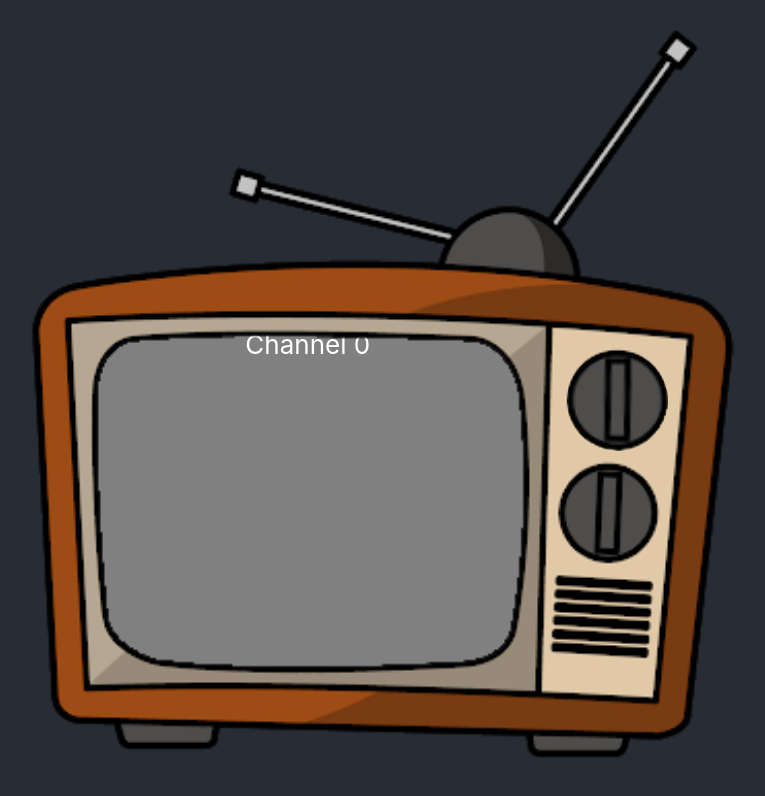
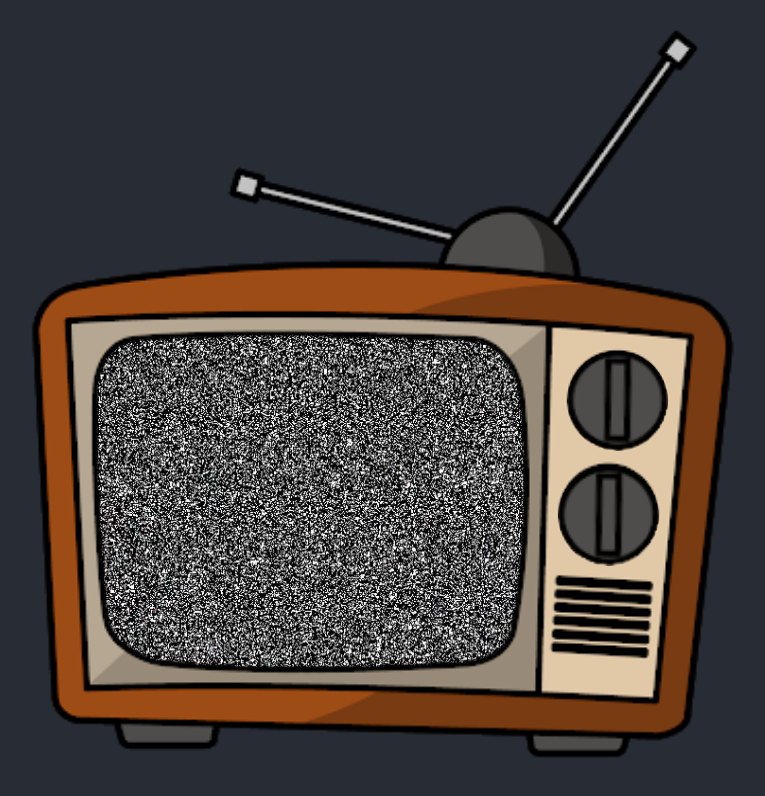
Before and after one commit to AdiSneh/whats-on-tv, a React (Create React App) app: page / in a window 1280 px wide. Shown: the top 796 px of the page, without its empty margins (253-1018 px from the left). Built offline with nearby package versions, Linux system fonts and the light colour scheme.

Commit message:
Buttons change channel in different directions. Screen is static gif.

```diff
--- a/src/App.css
+++ b/src/App.css
@@ -35,11 +35,21 @@
     z-index: 20;
 }
 
+.Channel-button-top {
+    top: 43.8%;
+    left: 67%;
+}
+
+.Channel-button-bottom {
+    top: 58.3%;
+    left: 66.2%;
+}
+
 .Screen {
     position: absolute;
     width: 43%;
     height: 45%;
     top: 41%;
     left: 21%;
-    background-color: gray;
+    /*background-color: gray;*/
 }
--- a/src/App.js
+++ b/src/App.js
@@ -2,26 +2,29 @@ import React, {useState} from 'react';
 import './App.css';
 import TvFrameImage from './tv.png';
 import ChannelButtonImage from './button.png';
+import NoSignal from './channels/static_no_signal.gif';
+import GrayNoSignal from './channels/static_no_signal_gray.gif';
 
 /**
  * The total number of channels.
  */
-const MAX_CHANNELS = 6;
+const CHANNELS = [GrayNoSignal, GrayNoSignal, GrayNoSignal, GrayNoSignal, GrayNoSignal, GrayNoSignal, GrayNoSignal]
+const MAX_CHANNELS = CHANNELS.length;
 
 /**
  * The container component for everything in the TV (screen, frame, button).
  */
 const Tv = () => {
     const [channelNum, setChannelNum] = useState(0);
-    const changeChannel = () => {
-        setChannelNum(channelNum + 1);
+    const changeChannel = (channelDir) => {
+        setChannelNum(channelNum + channelDir);
     }
 
     return (
         <div className="Tv">
             <Screen channelNum={channelNum}></Screen>
             <TvFrame />
-            <ChannelButton callback={changeChannel} channelNum={channelNum}/>
+            <ChannelButtons channelChangeCallback={changeChannel} />
         </div>
     )
 }
@@ -31,7 +34,8 @@ const Tv = () => {
  */
 const Screen = ({channelNum}) => {
     return (
-        <div className="Screen">Channel {channelNum}</div>
+//        <div className="Screen">Channel {channelNum}</div>
+        <img src={CHANNELS[channelNum % MAX_CHANNELS]} className="Screen" />
     );
 }
 
@@ -47,10 +51,25 @@ const TvFrame = () => {
 /**
  * A button to change the channel on the tv.
  */
-const ChannelButton = ({callback, channelNum}) => {
-    const rotationStyle = "rotate(" + String(channelNum * 360 / MAX_CHANNELS) + "deg)";
+const ChannelButtons = ({channelChangeCallback}) => {
+    const [topRotationClicks, setTopRotationClicks] = useState(0);
+    const [bottomRotationClicks, setBottomRotationClicks] = useState(0);
+
+    const topRotationStyle = "rotate(" + String(topRotationClicks * 360 / MAX_CHANNELS) + "deg)";
+    const bottomRotationStyle = "rotate(" + String(bottomRotationClicks * 360 / MAX_CHANNELS) + "deg)";
     return (
-        <img src={ChannelButtonImage} alt="channel button" className="Channel-button" style={{transform: rotationStyle}} onClick={() => callback()}/>
+        <div>
+            <img src={ChannelButtonImage} className="Channel-button Channel-button-top" alt="Increment Channel"
+                style={{transform: topRotationStyle}} onClick={ () => {
+                    setTopRotationClicks(topRotationClicks + 1);
+                    channelChangeCallback(1);
+                }} />
+            <img src={ChannelButtonImage} className="Channel-button Channel-button-bottom" alt="Decrement Channel"
+                style={{transform: bottomRotationStyle}} onClick={() => {
+                    setBottomRotationClicks(bottomRotationClicks - 1);
+                    channelChangeCallback(-1);
+                }} />
+        </div>
     );
 }
 
```
Also changed, not shown: src/channels/static_no_signal_gray.gif (added), 1 other file (tests, documents, lock files or other folders).
